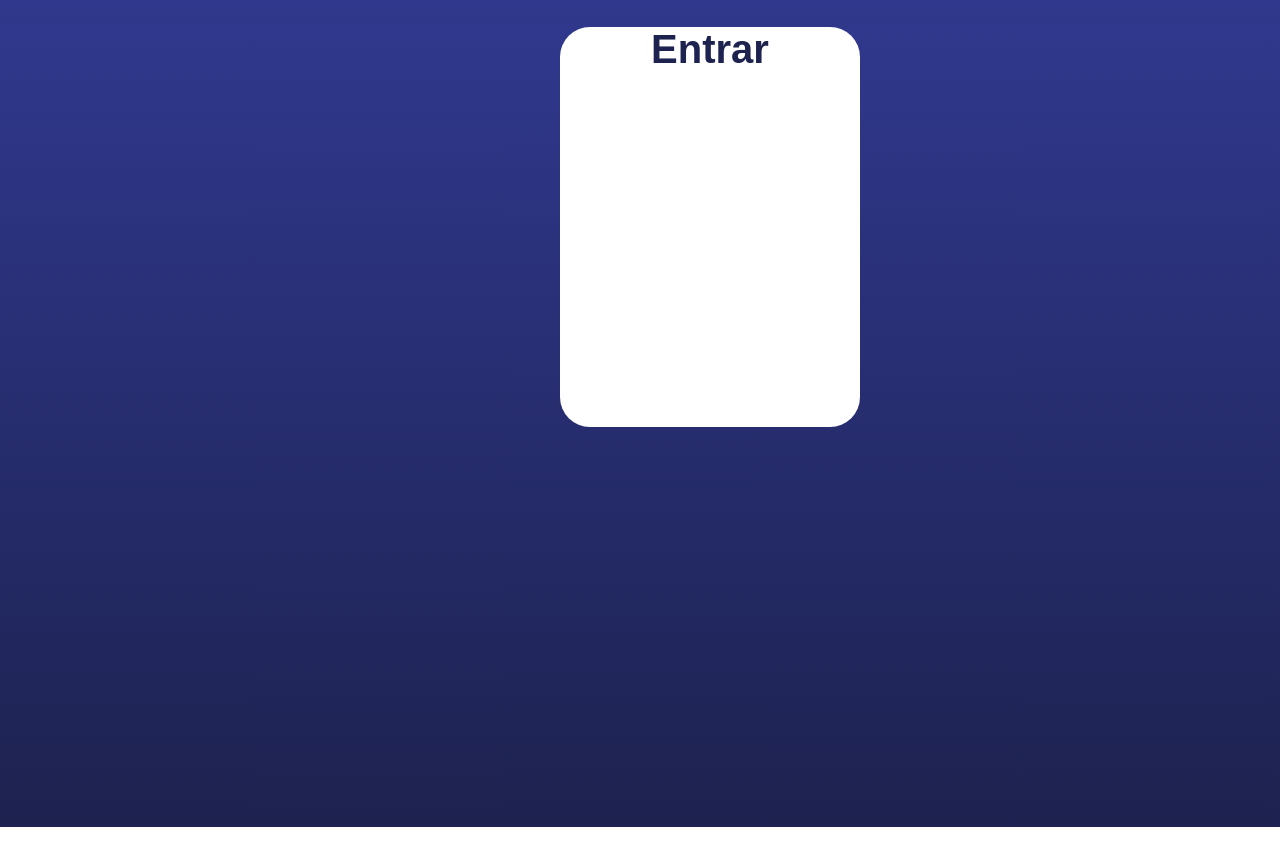
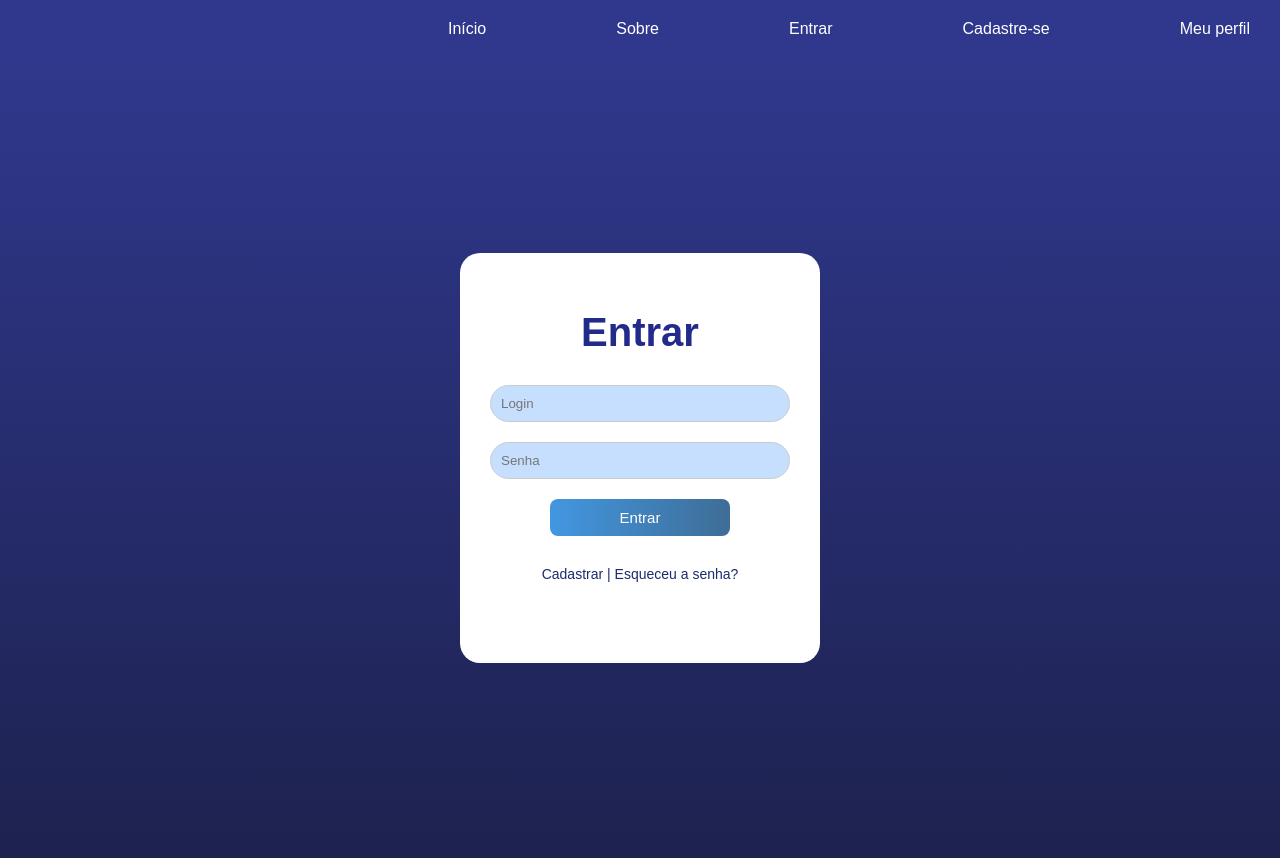
Before and after one commit to gabrlkstro/sitecursos, a plain HTML site: page entrar.html in a window 1280 px wide. Before the commit the page ends 827 px from the top, so only its background shows below. Drawn offline with Linux system fonts and the light colour scheme; a web font is replaced by a local one.

Commit message:
eualanthebest

```diff
--- a/entrar.html
+++ b/entrar.html
@@ -1,14 +1,33 @@
 <!DOCTYPE html>
-<html lang="pt-BR">
+<html lang="pt-br">
 <head>
     <meta charset="UTF-8">
     <meta name="viewport" content="width=device-width, initial-scale=1.0">
-    <title>Entrar</title>
-    <link rel="stylesheet" href="style.css">
+    <title>Login</title>
+    <link href="https://fonts.googleapis.com/css2?family=Koulen&display=swap" rel="stylesheet">
+    <link rel="stylesheet" href="src/stilos/entrar.css">
 </head>
 <body>
-    <div class="entrar">
-        <h1>Entrar</h1>
+    <div class="menu">
+        <a href="cursos.html">Início</a>
+        <a href="">Sobre</a>
+        <a href="entrar.html">Entrar</a>
+        <a href="cadastrar.html">Cadastre-se</a>
+        <a href="usuario.html">Meu perfil</a>
+    </div>
+    <div class="container">
+        <div class="entrar">
+            <h1 href>Entrar</h1>
+            <form>
+                <input type="text" placeholder="Login">
+                <input type="password" placeholder="Senha">
+                <button type="submit" onclick="">Entrar</button>
+            </form>
+            <div class="links">
+                <a href="cadastrar.html">Cadastrar</a> |
+                <a href="#">Esqueceu a senha?</a>
+            </div>
+        </div>
     </div>
 </body>
 </html>
--- /dev/null
+++ b/src/stilos/entrar.css
@@ -0,0 +1,96 @@
+body, html {
+    margin: 0;
+    padding: 0;
+    height: 100%;
+}
+
+.container {
+    display: flex;
+    justify-content: center;
+    align-items: center;
+    height: 100vh;
+    background: linear-gradient(to bottom, #30388D, #1d224f);
+}
+
+.entrar {
+    width: 300px;
+    padding: 30px;
+    height: 350px;
+    background-color: white;
+    border-radius: 20px;
+    text-align: center;
+    font-family: 'koulen', sans-serif;
+}
+
+.entrar button {
+    margin-bottom: 20px;
+}
+
+.entrar h1 {
+    font-size: 40px;
+    color: rgba(34, 43, 138, 1);
+    margin-bottom: 20px;
+}
+
+form {
+    display: flex;
+    flex-direction: column;
+}
+
+form input {
+    padding: 10px;
+    margin: 10px 0;
+    border: 1px solid #cccccc;
+    border-radius: 20px;
+    background-color: rgba(199, 223, 254, 1);
+    outline: none;
+}
+
+form button {
+    padding: 10px;
+    margin: 10px;
+    width: 60%;
+    margin-left: 20%;
+    font-size: 15px;
+    border: none;
+    border-radius: 8px;
+    background: linear-gradient(90deg, #4297e1, #3e6d96);
+    color: white;
+    cursor: pointer;
+    transition: background 0.3s;
+}
+
+form button:hover {
+    background: linear-gradient(90deg, #283e51, #4b79a1);
+}
+
+.links {
+    margin-top: 10px;
+    font-size: 14px;
+    color: #1a2a6c;
+}
+
+.links a {
+    text-decoration: none;
+    color: #1a2a6c;
+    transition: color 0.3s;
+}
+
+.links a:hover {
+    color: #4b79a1;
+}
+
+.menu {
+    display: flex;
+    gap: 130px;
+    left: 0;
+    padding: 20px 0;
+    padding-left: 35%;
+    font-family: Arial, Helvetica, sans-serif;
+    background: #30388D;
+}
+
+.menu a {
+    text-decoration: none;
+    color: white;
+}
--- a/style.css
+++ b/src/stilos/index.css
@@ -58,20 +58,5 @@ a {
 .img-dev{
     position: relative;
     margin-left: 65%;
-    margin-top: -16%;
+    margin-top: -6%;
 }
-
-.entrar{
-    background-color: white;
-    height: 400px;
-    width: 300px;
-    border-radius: 30px;
-    margin-left: 560px;
-}
-
-.entrar h1{
-    font-family: Arial, Helvetica, sans-serif;
-    color: #1d224f;
-    font-size: 40px;
-    text-align: center;
-}
```
Also changed, not shown: index.html (+3 -3 lines), src/imgs/dev.png (renamed from imgs/dev.png), src/scripts/script.js (renamed from script.js).
